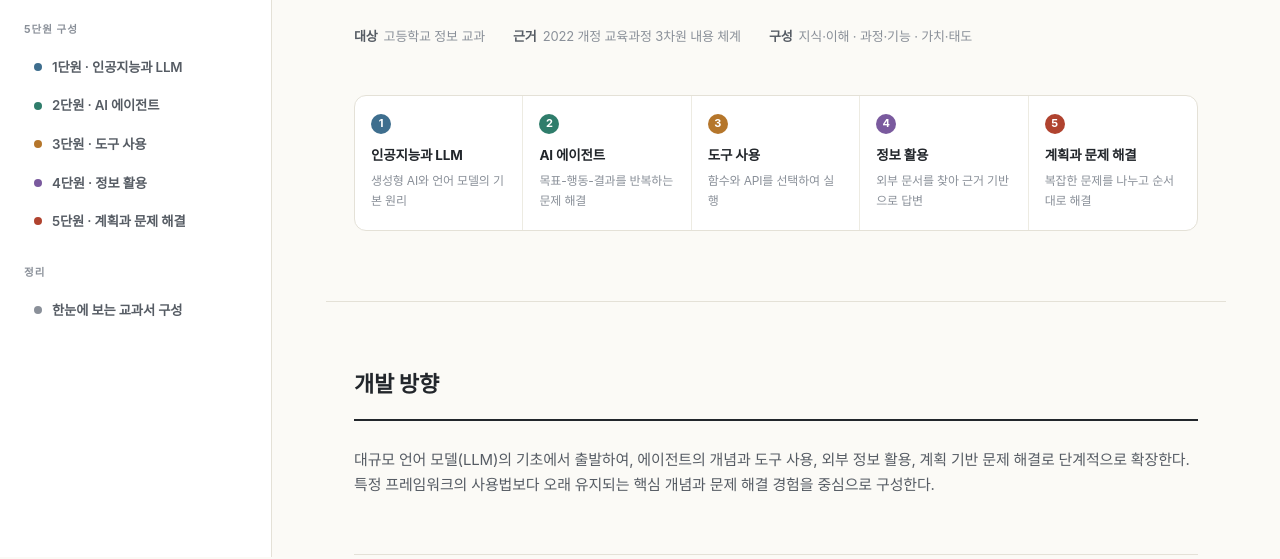
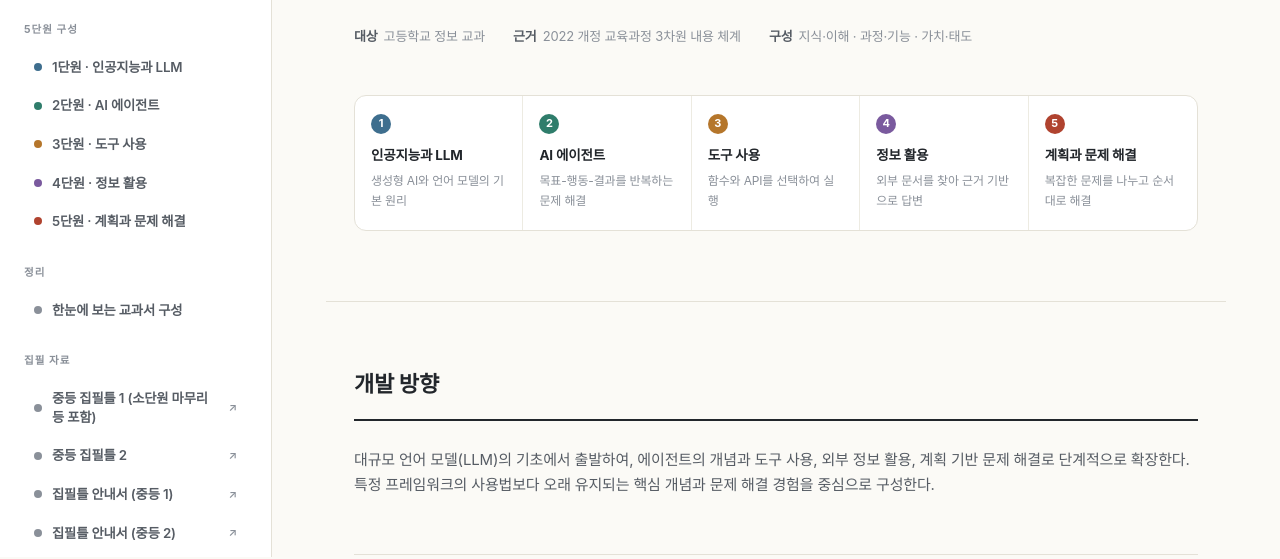
Before and after one commit to Jungu-Lee/AI-Agent-Programming, a plain HTML site: page syllabus-draft.html in a window 1280 px wide. Shown: the part 243-802 px from the top of the page. Drawn offline with Linux system fonts and the light colour scheme; a web font is replaced by a local one.

Commit message:
Add files via upload

```diff
--- a/syllabus-draft.html
+++ b/syllabus-draft.html
@@ -135,6 +135,12 @@
     width:8px;height:8px;border-radius:50%;flex:none;
   }
   .sidebar nav a .nav-dot.plain{ background:var(--ink-faint); }
+  .sidebar nav a .ext{
+    margin-left:auto;
+    flex:none;
+    font-size:11px;
+    color:var(--ink-faint);
+  }
 
   .main{
     margin-left:272px;
@@ -920,6 +926,20 @@
 
     <div class="nav-group-label">정리</div>
     <a href="#overview"><span class="nav-dot plain"></span>한눈에 보는 교과서 구성</a>
+
+    <div class="nav-group-label">집필 자료</div>
+    <a href="https://jungu-lee.github.io/AI-Agent-Programming/%EC%A4%91%EB%93%B1%20%EC%A7%91%ED%95%84%ED%8B%80%201%28%EC%86%8C%EB%8B%A8%EC%9B%90%20%EB%A7%88%EB%AC%B4%EB%A6%AC%20%EB%93%B1%20%ED%8F%AC%ED%95%A8%29.pdf" target="_blank" rel="noopener">
+      <span class="nav-dot plain"></span>중등 집필틀 1 (소단원 마무리 등 포함)<span class="ext">↗</span>
+    </a>
+    <a href="https://jungu-lee.github.io/AI-Agent-Programming/%EC%A4%91%EB%93%B1%20%EC%A7%91%ED%95%84%ED%8B%80%202.pdf" target="_blank" rel="noopener">
+      <span class="nav-dot plain"></span>중등 집필틀 2<span class="ext">↗</span>
+    </a>
+    <a href="https://jungu-lee.github.io/AI-Agent-Programming/%EC%A7%91%ED%95%84%ED%8B%80%20%EC%95%88%EB%82%B4%EC%84%9C%28%EC%A4%91%EB%93%B1%201%29.pdf" target="_blank" rel="noopener">
+      <span class="nav-dot plain"></span>집필틀 안내서 (중등 1)<span class="ext">↗</span>
+    </a>
+    <a href="https://jungu-lee.github.io/AI-Agent-Programming/%EC%A7%91%ED%95%84%ED%8B%80%20%EC%95%88%EB%82%B4%EC%84%9C%28%EC%A4%91%EB%93%B1%202%29.pdf" target="_blank" rel="noopener">
+      <span class="nav-dot plain"></span>집필틀 안내서 (중등 2)<span class="ext">↗</span>
+    </a>
   </nav>
 </aside>
 
```
